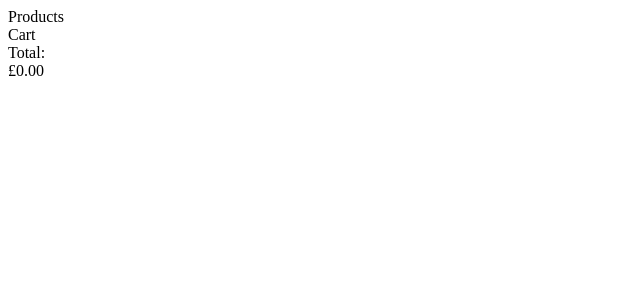
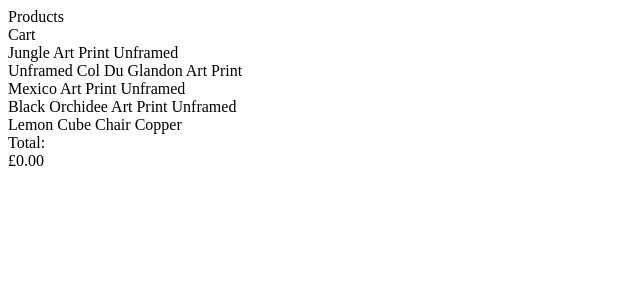
Before and after one commit to rwalle61/shopping-cart-kata, a Next.js app: page / in a window 1280 px wide. Shown: the top 300 px of the page, without its empty margins (0-640 px from the left). Built offline with nearby package versions, Linux system fonts and the light colour scheme.

Commit message:
feat: render names of default items

```diff
--- /dev/null
+++ b/src/data/index.ts
@@ -0,0 +1,5 @@
+import products from './product.json';
+
+export const productNames = products.map(product => product.title);
+
+export default products
--- /dev/null
+++ b/src/data/product.json
@@ -0,0 +1,188 @@
+[
+  {
+    "image": "https://ik.imagekit.io/pimberly/5a8c13244d6da904d47144ba/93e15616/5d70e2f93d51575d590000b7.jpeg",
+    "brand": {
+      "id": "2000000000000020178",
+      "name": "Michael Belhadi",
+      "slug": "michael-belhadi"
+    },
+    "title": "Jungle Art Print Unframed",
+    "id": "2000001000413620178",
+    "skus": [
+      {
+        "description": "Jungle Art Print Unframed A4",
+        "id": "2100011000413620178",
+        "price": 30,
+        "stock": 10
+      },
+      {
+        "description": "Jungle Art Print Unframed A3",
+        "id": "2100021000413620178",
+        "price": 40,
+        "stock": 4
+      },
+      {
+        "description": "Jungle Art Print Unframed A2",
+        "id": "2100031000413620178",
+        "price": 50,
+        "stock": 10
+      },
+      {
+        "description": "Jungle Art Print Unframed A1",
+        "id": "2100041000413620178",
+        "price": 60,
+        "stock": 10
+      },
+      {
+        "description": "Jungle Art Print Unframed A0",
+        "id": "2100051000413620178",
+        "price": 120,
+        "stock": 10
+      }
+    ]
+  },
+  {
+    "image": "https://ik.imagekit.io/pimberly/5a8c13244d6da904d47144ba/e01f72b5/5d4a85d754d1780084000030.jpeg",
+    "brand": {
+      "id": "2000000000000020177",
+      "name": "David Sparshott",
+      "slug": "david-sparshott"
+    },
+    "title": "Unframed Col Du Glandon Art Print",
+    "id": "2000001000410220177",
+    "skus": [
+      {
+        "description": "Unframed Col Du Glandon Art Print - A4",
+        "id": "2100011000410220177",
+        "price": 60,
+        "stock": 10
+      },
+      {
+        "description": "Unframed Col Du Glandon Art Print - A3",
+        "id": "2100021000410220177",
+        "price": 80,
+        "stock": 10
+      },
+      {
+        "description": "Unframed Col Du Glandon Art Print - A2",
+        "id": "2100031000410220177",
+        "price": 100,
+        "stock": 10
+      },
+      {
+        "description": "Unframed Col Du Glandon Art Print - A1",
+        "id": "2100041000410220177",
+        "price": 150,
+        "stock": 10
+      },
+      {
+        "description": "Unframed Col Du Glandon Art Print - A0",
+        "id": "2100051000410220177",
+        "price": 200,
+        "stock": 10
+      }
+    ]
+  },
+  {
+    "image": "https://ik.imagekit.io/pimberly/5a8c13244d6da904d47144ba/93e15616/5d70e2f93d51575d590000db.jpeg",
+    "brand": {
+      "id": "2000000000000020178",
+      "name": "Michael Belhadi",
+      "slug": "michael-belhadi"
+    },
+    "title": "Mexico Art Print Unframed",
+    "id": "2000001000414520178",
+    "skus": [
+      {
+        "description": "Mexico Art Print Unframed A4",
+        "id": "2100011000414520178",
+        "price": 30,
+        "stock": 10
+      },
+      {
+        "description": "Mexico Art Print Unframed A3",
+        "id": "2100021000414520178",
+        "price": 40,
+        "stock": 12
+      },
+      {
+        "description": "Mexico Art Print Unframed A2",
+        "id": "2100031000414520178",
+        "price": 50,
+        "stock": 10
+      },
+      {
+        "description": "Mexico Art Print Unframed A1",
+        "id": "2100041000414520178",
+        "price": 60,
+        "stock": 1
+      },
+      {
+        "description": "Mexico Art Print Unframed A0",
+        "id": "2100051000414520178",
+        "price": 120,
+        "stock": 10
+      }
+    ]
+  },
+  {
+    "image": "https://ik.imagekit.io/pimberly/5a8c13244d6da904d47144ba/86b4edd1/5da74776f9b6b137860000c7.jpeg",
+    "brand": {
+      "id": "2000000000000020183",
+      "name": "Boris Draschoff",
+      "slug": "boris-draschoff"
+    },
+    "title": "Black Orchidee Art Print Unframed",
+    "id": "2000001000410820183",
+    "skus": [
+      {
+        "description": "Black Orchidee Art Print Unframed A4",
+        "id": "2100011000410820183",
+        "price": 30,
+        "stock": 0
+      },
+      {
+        "description": "Black Orchidee Art Print Unframed A3",
+        "id": "2100021000410820183",
+        "price": 40,
+        "stock": 10
+      },
+      {
+        "description": "Black Orchidee Art Print Unframed A2",
+        "id": "2100031000410820183",
+        "price": 50,
+        "stock": 10
+      },
+      {
+        "description": "Black Orchidee Art Print Unframed A1",
+        "id": "2100041000410820183",
+        "price": 60,
+        "stock": 10
+      },
+      {
+        "description": "Black Orchidee Art Print Unframed A0",
+        "id": "2100051000410820183",
+        "price": 120,
+        "stock": 10
+      }
+    ]
+  },
+  {
+    "image": "https://ik.imagekit.io/pimberly/5a8c13244d6da904d47144ba/616d37cf/5dde3085c70d3e2fa700005f.jpg",
+    "brand": {
+      "id": "2000000000000020163",
+      "name": "Sternzeit ",
+      "slug": "sternzeit"
+    },
+    "title": "Lemon Cube Chair Copper",
+    "id": "2000001000511120163",
+    "skus": [
+      {
+        "description": "Lemon Cube Chair Copper",
+        "id": "2100051000511120163",
+        "price": 234.24,
+        "stock": 4
+      }
+    ]
+  }
+]
--- a/src/pages/index.tsx
+++ b/src/pages/index.tsx
@@ -1,7 +1,12 @@
+import { productNames } from '../data';
+
 const Home = (): JSX.Element => (
   <div>
     <div>Products</div>
     <div>Cart</div>
+    {productNames.map((name) => (
+      <div key={name}>{name}</div>
+    ))}
     <div>Total:</div>
     <div>£0.00</div>
   </div>
```
Also changed, not shown: 1 other file (tests, documents, lock files or other folders).
